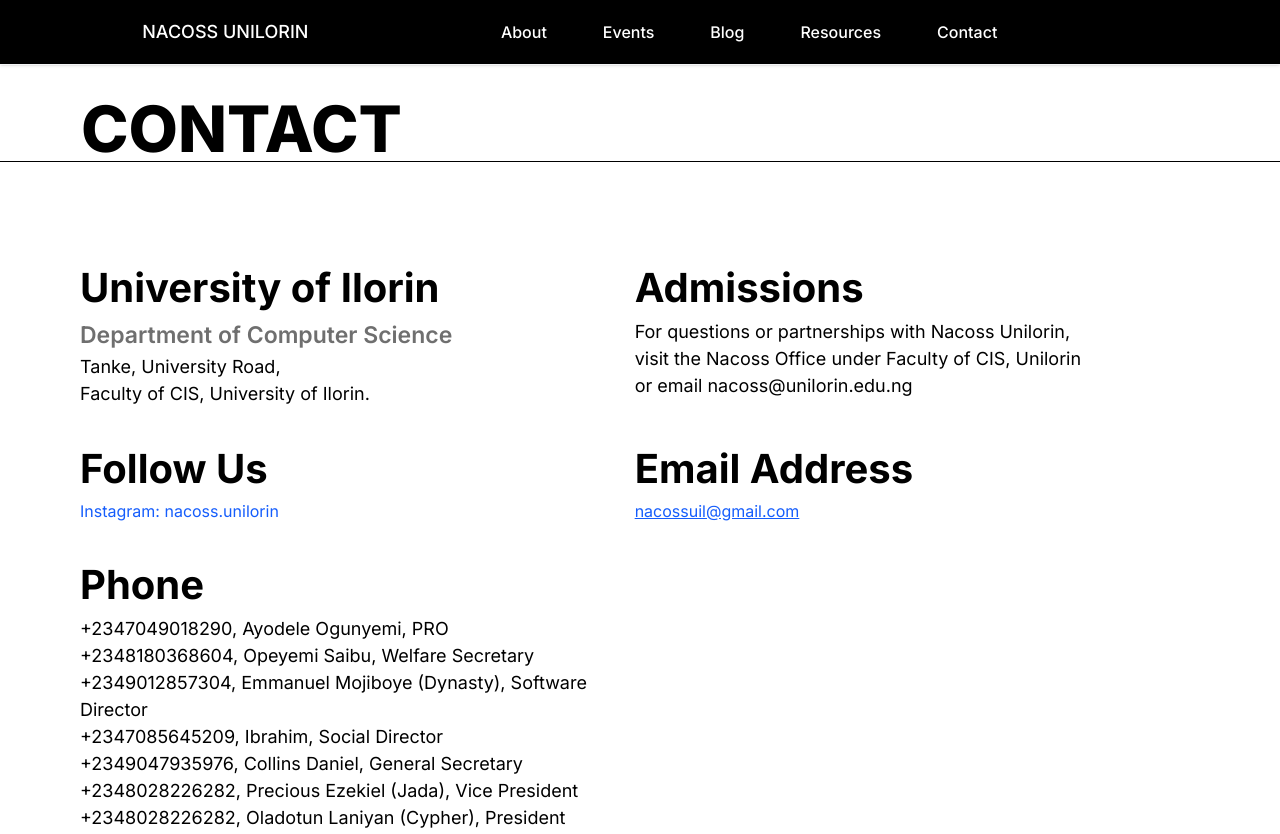
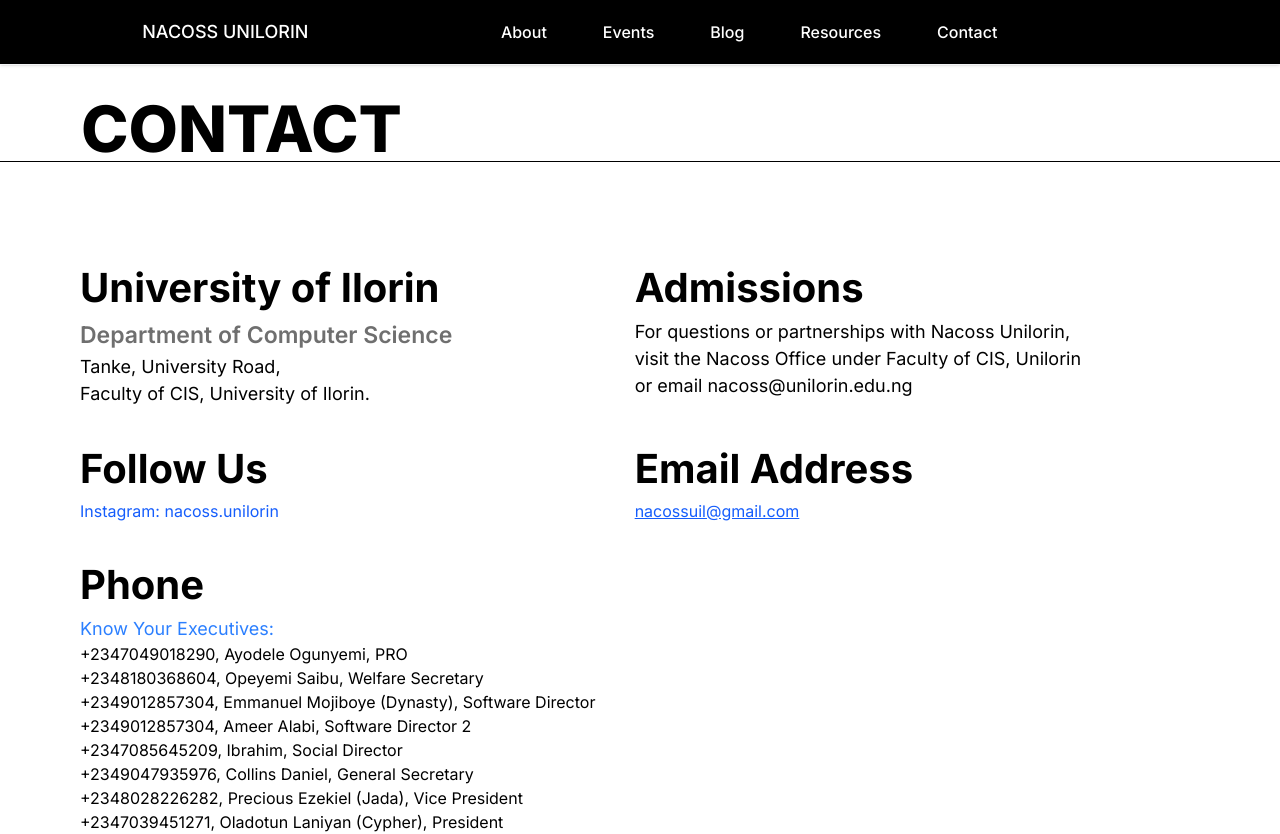
Before and after one commit to Oladotunlaniyan/NACOSS, a Next.js app: page /contact in a window 1280 px wide. Shown: the top 834 px of the page. Built offline with nearby package versions, Linux system fonts and the light colour scheme.

Commit message:
more content editings

```diff
--- a/src/app/contact/contactSection.tsx
+++ b/src/app/contact/contactSection.tsx
@@ -23,13 +23,15 @@
                 </div>
                 <div className="">
                     <h1 className="md:text-[40px] text-[30px] font-bold">Phone</h1>
-                    <p className="md:text-[18px]">+2347049018290, Ayodele Ogunyemi, PRO</p>
-                    <p className="md:text-[18px]">+2348180368604, Opeyemi Saibu, Welfare Secretary</p>
-                    <p className="md:text-[18px]">+2349012857304, Emmanuel Mojiboye (Dynasty), Software Director</p>
-                    <p className="md:text-[18px]">+2347085645209, Ibrahim, Social Director</p>
-                    <p className="md:text-[18px]">+2349047935976, Collins Daniel, General Secretary </p>
-                    <p className="md:text-[18px]">+2348028226282, Precious Ezekiel (Jada), Vice President</p>
-                    <p className="md:text-[18px]">+2348028226282, Oladotun Laniyan (Cypher), President</p>
+                    <p className="md:text-[18px] text-blue-500">Know Your Executives:</p>
+                    <p className="md:text-[16px]">+2347049018290, Ayodele Ogunyemi, PRO</p>
+                    <p className="md:text-[16px]">+2348180368604, Opeyemi Saibu, Welfare Secretary</p>
+                    <p className="md:text-[16px]">+2349012857304, Emmanuel Mojiboye (Dynasty), Software Director</p>
+                    <p className="md:text-[16px]">+2349012857304, Ameer Alabi, Software Director 2</p>
+                    <p className="md:text-[16px]">+2347085645209, Ibrahim, Social Director</p>
+                    <p className="md:text-[16px]">+2349047935976, Collins Daniel, General Secretary </p>
+                    <p className="md:text-[16px]">+2348028226282, Precious Ezekiel (Jada), Vice President</p>
+                    <p className="md:text-[16px]">+2347039451271, Oladotun Laniyan (Cypher), President</p>
 
                 </div>
             </div>
```
